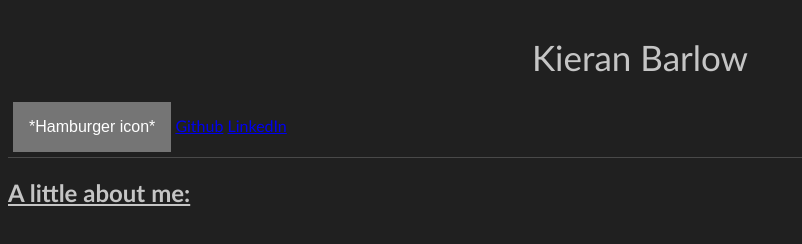
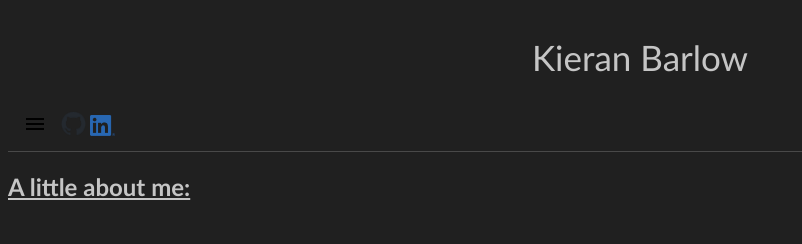
Before and after one commit to kiebarlow/Portfolio-trial, a plain HTML site: page index.html in a window 1280 px wide. Shown: the whole page, without its empty margins (0-802 px from the left). Drawn offline with Linux system fonts and the light colour scheme.

Commit message:
Added logos and icons. Added roatation hover.

```diff
--- a/index.html
+++ b/index.html
@@ -2,6 +2,7 @@
 <head>
     <Title>Portfolio</Title>
     <link rel="stylesheet" type="text/css" href="style.css" />
+    <link rel="stylesheet" href="https://fonts.googleapis.com/icon?family=Material+Icons">
 </head>
 
 <body>
@@ -10,7 +11,7 @@
     <h1 id="mainTitle">Kieran Barlow</h1>
 
     <div class="dropdown">
-        <button class="dropbtn">*Hamburger icon*</button>
+        <button class="dropbtn"><i class="material-icons">menu</i></button>
         <div class="dropdownContent">
             <a href="#">*link 1*</a>
             <a href="#">*link 2*</a>
@@ -18,8 +19,8 @@
         </div>
     </div>
 
-    <a href="https://github.com/kiebarlow">Github</a>
-    <a href="https://www.linkedin.com/in/kieran-barlow-288942224/">LinkedIn</a>
+    <a href="https://github.com/kiebarlow"><img src="github-mark.png" alt="Github" class="taskBarImg"></a>
+    <a href="https://www.linkedin.com/in/kieran-barlow-288942224/"><img src="linkedIn.png" alt="LinkedIn" class="taskBarImg"></a>
 
 </div>
 
--- a/style.css
+++ b/style.css
@@ -21,14 +21,19 @@ body{
 }
 
 
+.taskBarImg {
+ width: 25px;
+}
+
+
 
 
 /* Style The Dropdown Button */
 .dropbtn {
-    background-color: #757575;
-    color: white;
-    padding: 16px;
-    font-size: 16px;
+    color: black;
+    background: none;
+    padding: 10px;
+    font-size: 10px;
     border: none;
     cursor: pointer;
   }
@@ -67,5 +72,5 @@ body{
 
   /* Change the background color of the dropdown button when the dropdown content is shown */
   .dropdown:hover .dropbtn {
-    background-color: #494949;
+    transform:rotate(90deg);
   }
```
Also changed, not shown: github-mark.png (added), linkedIn.png (added).
